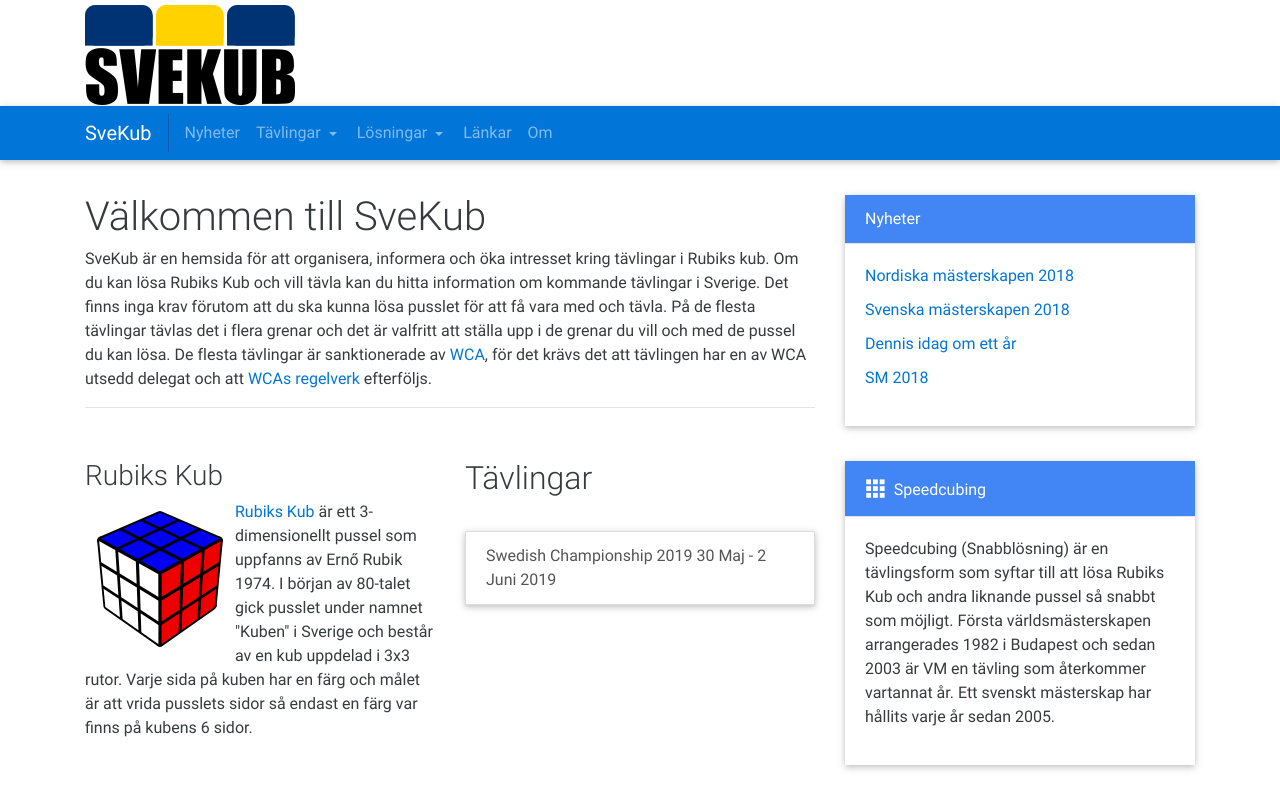
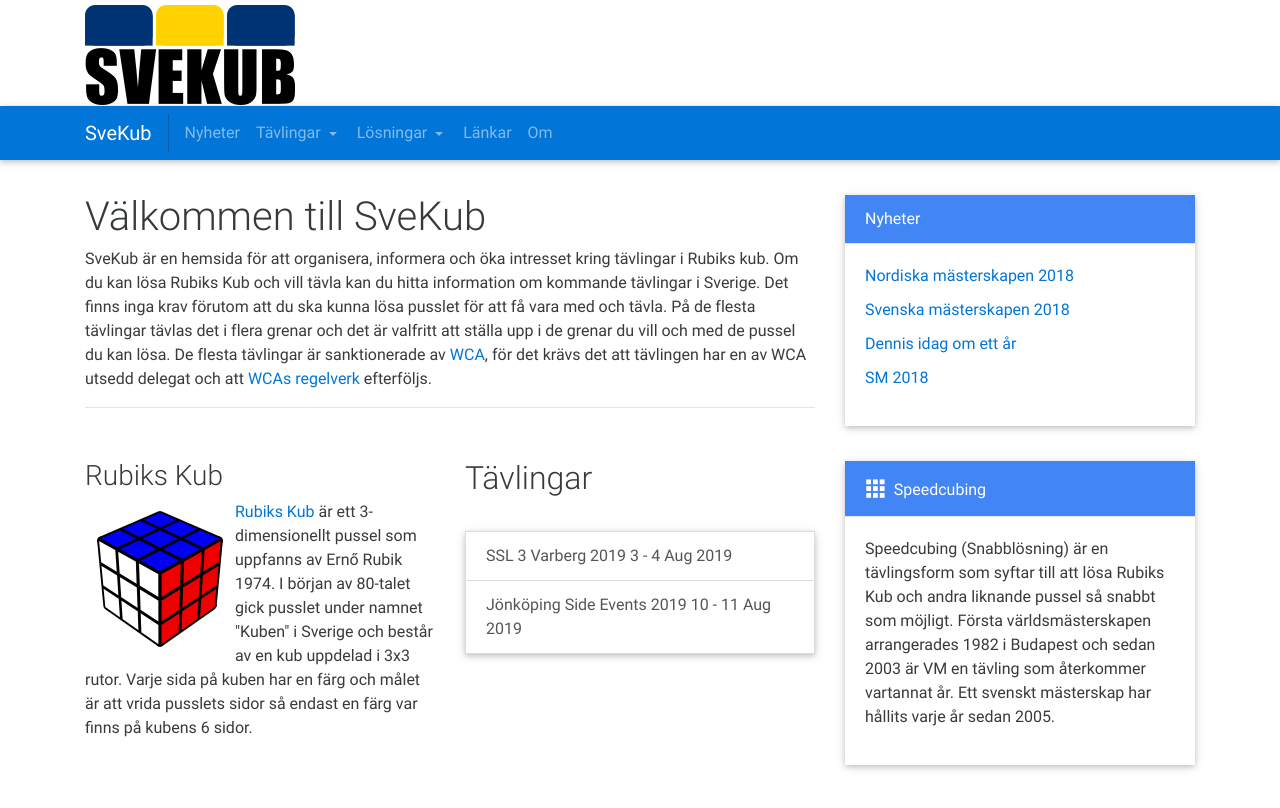
Before and after one commit to SveKub/SveKubOldSite, a Jekyll site: the page built from index.html, in a window 1280 px wide and 900 px high, cut to the strip 0-808 px from the top of the window. Built offline with Jekyll 4.4.1, drawn with Linux system fonts in a browser that asks for light colours; nearby versions of some CDN libraries.

Commit message:
Update tavlingar.yml/genomfordaTavlingar.yml

```diff
--- a/_data/genomfordaTavlingar.yml
+++ b/_data/genomfordaTavlingar.yml
@@ -1,3 +1,9 @@
+- namn: Swedish Decathlon Challenge 2019
+  url: https://www.worldcubeassociation.org/competitions/SwedishDecathlonChallenge2019
+  datum: 22 - 23 Juni 2019
+- namn: Swedish Championship 2019
+  url: https://www.worldcubeassociation.org/competitions/SwedishChampionship2019
+  datum: 30 Maj - 2 Juni 2019
 - namn: Valborg Cubing 2019
   url: https://www.worldcubeassociation.org/competitions/ValborgCubing2019
   datum: 3-5 Maj 2019
--- a/_data/tavlingar.yml
+++ b/_data/tavlingar.yml
@@ -1,3 +1,6 @@
-- namn: Swedish Championship 2019
-  url: https://www.worldcubeassociation.org/competitions/SwedishChampionship2019
-  datum: 30 Maj - 2 Juni 2019
+- namn: SSL 3 Varberg 2019
+  url: https://www.worldcubeassociation.org/competitions/SSL3Varberg2019
+  datum: 3 - 4 Aug 2019
+- namn: Jönköping Side Events 2019
+  url: https://www.worldcubeassociation.org/competitions/JonkopingSideEvents2019
+  datum: 10 - 11 Aug 2019
```
